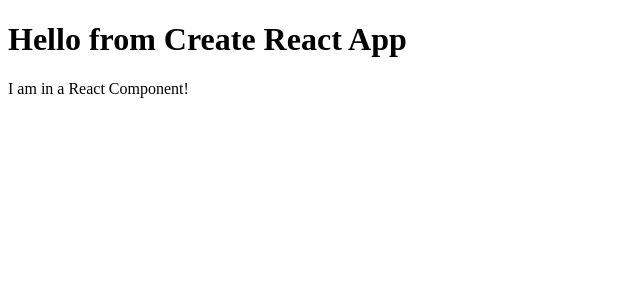
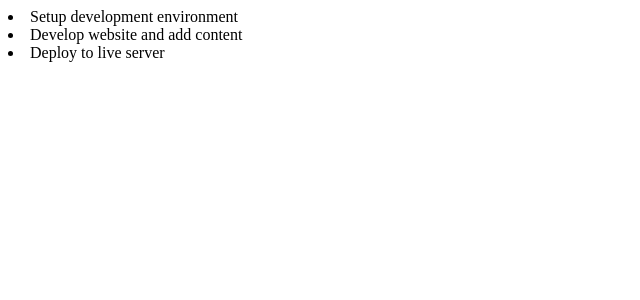
Before and after one commit to admi2u/reactjs-demo-todolist, a React (Create React App) app: page / in a window 1280 px wide. Shown: the top 300 px of the page, without its empty margins (0-640 px from the left). Built offline with nearby package versions, Linux system fonts and the light colour scheme.

Commit message:
add state prop for TodoContainer

```diff
--- a/src/components/TodoContainer.js
+++ b/src/components/TodoContainer.js
@@ -1,11 +1,32 @@
 import React from "react"
 
 class TodoContainer extends React.Component {
+    state = {
+        todos: [
+          {
+            id: 1,
+            title: "Setup development environment",
+            completed: true
+          },
+          {
+            id: 2,
+            title: "Develop website and add content",
+            completed: false
+          },
+          {
+            id: 3,
+            title: "Deploy to live server",
+            completed: false
+          }
+        ]
+    };
+
     render() {
         return (
             <div>
-                <h1>Hello from Create React App</h1>
-                <p>I am in a React Component!</p>
+                {this.state.todos.map(todo => (
+                    <li>{todo.title}</li>
+                ))}
             </div>
         )
     }
```
